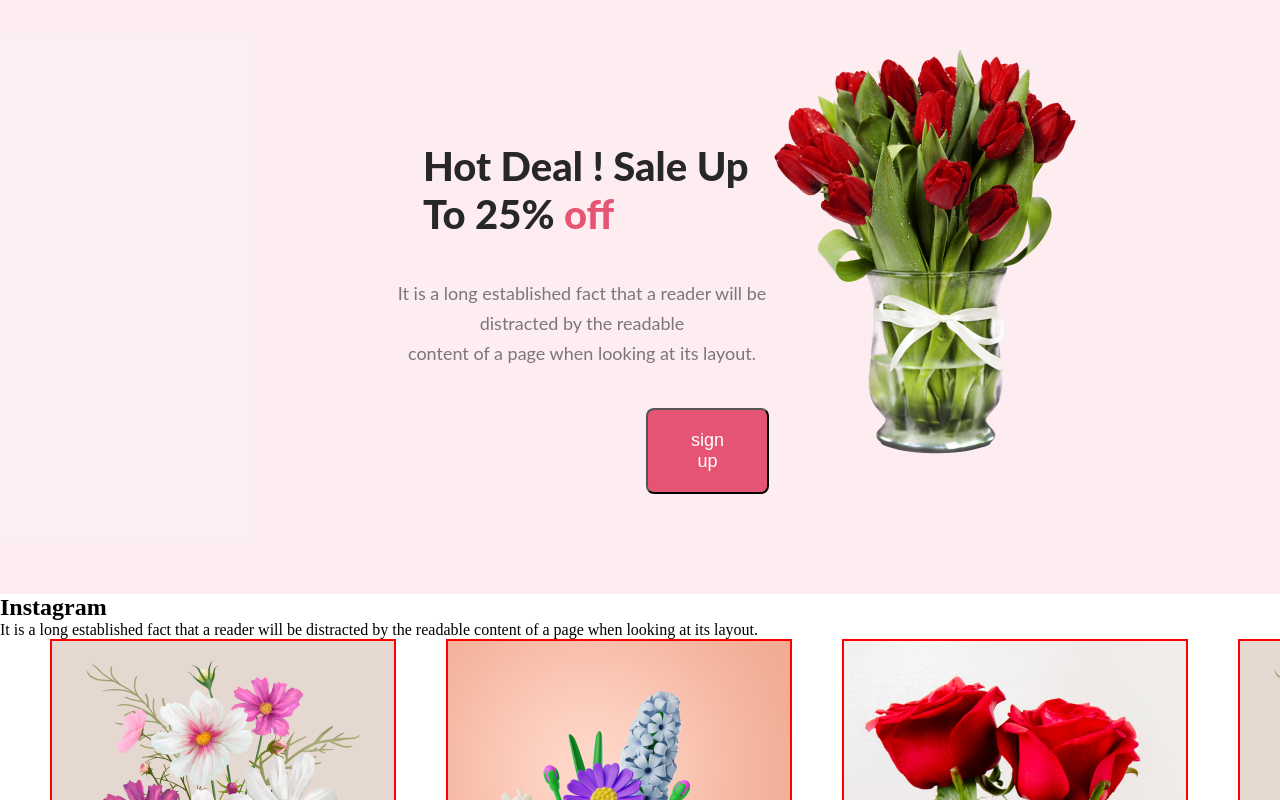
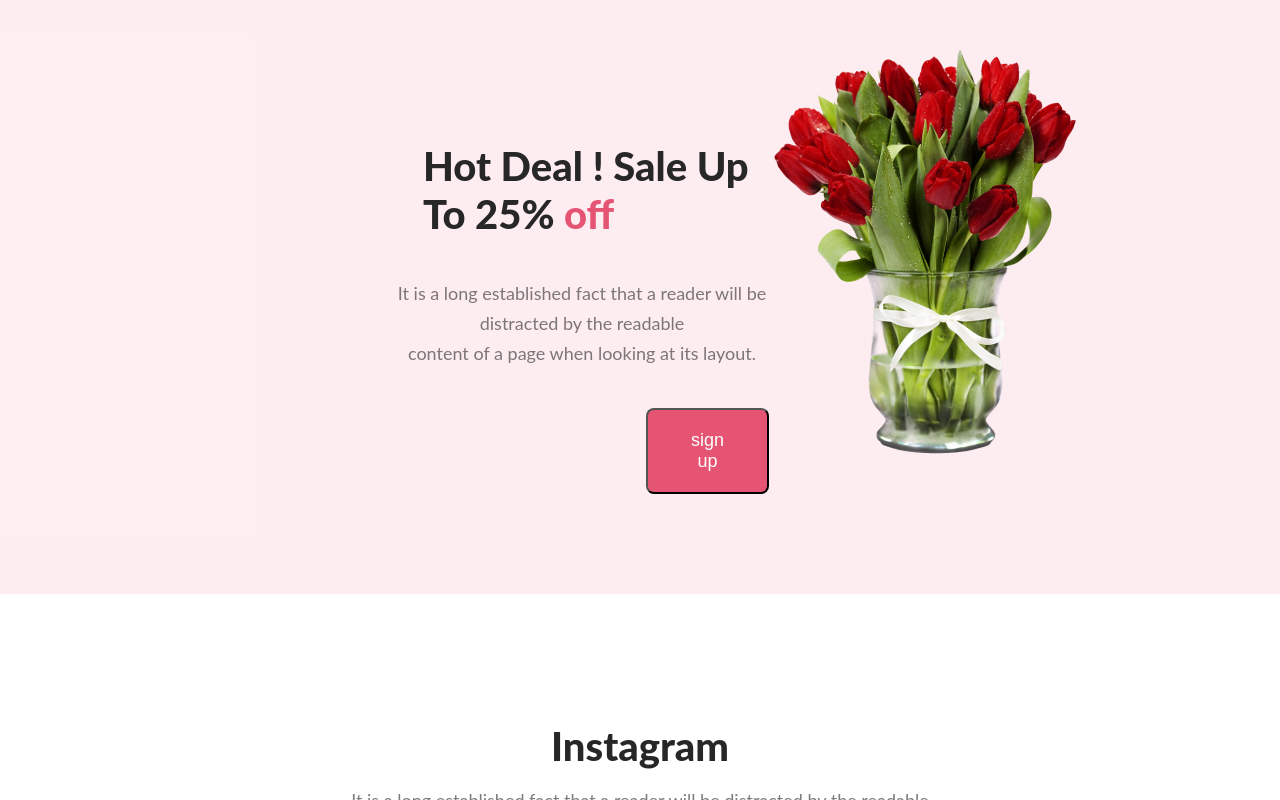
Before and after one commit to joydash/ph-assignment1, a plain HTML site: page index.html in a window 1280 px wide. Shown: the part 2000-2800 px from the top of the page. Drawn offline with Linux system fonts and the light colour scheme.

Commit message:
section 5 added

```diff
--- a/index.html
+++ b/index.html
@@ -92,7 +92,7 @@
 
     <section class="section5">
         <h1>Instagram</h1>
-        <p>It is a long established fact that a reader will be distracted by the readable content of a page when looking at its layout.</p>
+        <p>It is a long established fact that a reader will be distracted by the readable <br> content of a page when looking at its layout.</p>
 
     </section>
 
--- a/style.css
+++ b/style.css
@@ -205,10 +205,9 @@ font-family: Lato;
 font-size: 18px;
 font-style: normal;
 font-weight: 400;
-line-height: 30px; /* 166.667% */
+line-height: 30px;
+}
 
-
-}
 .section4 .hot button{
     display: inline-flex;
 padding: 20px 43px;
@@ -228,7 +227,33 @@ font-size: large;
 
 /* this is section 5 start  */
 .section5{
-    align-items: center;
+    width: 100%;
+    height: auto;
+    margin-top: 128px;
+    margin-bottom: 50px;
+}
+.section5 h1,p{
+    text-align: center;
+    justify-content: center;
+}
+.section5 h1{
+    color: #272727;
+text-align: center;
+font-family: Lato;
+font-size: 40px;
+font-style: normal;
+font-weight: 800;
+line-height: normal;
+margin-bottom: 15px;
+}
+.section5 p{
+    color: rgba(39, 39, 39, 0.60);
+text-align: center;
+font-family: Lato;
+font-size: 18px;
+font-style: normal;
+font-weight: 400;
+line-height: 30px; /* 166.667% */
 }
 
 
```
